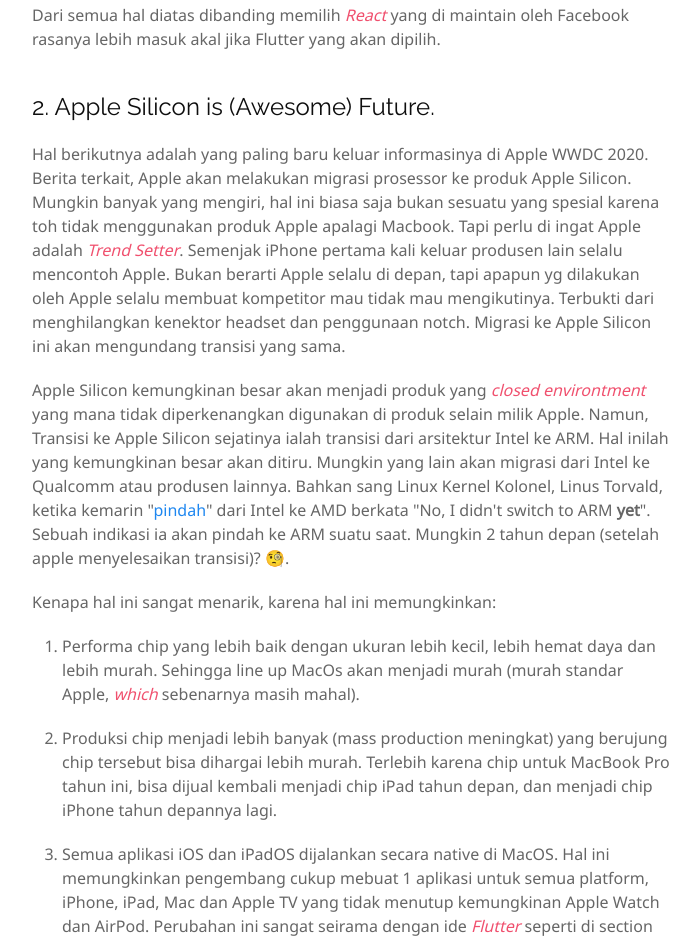
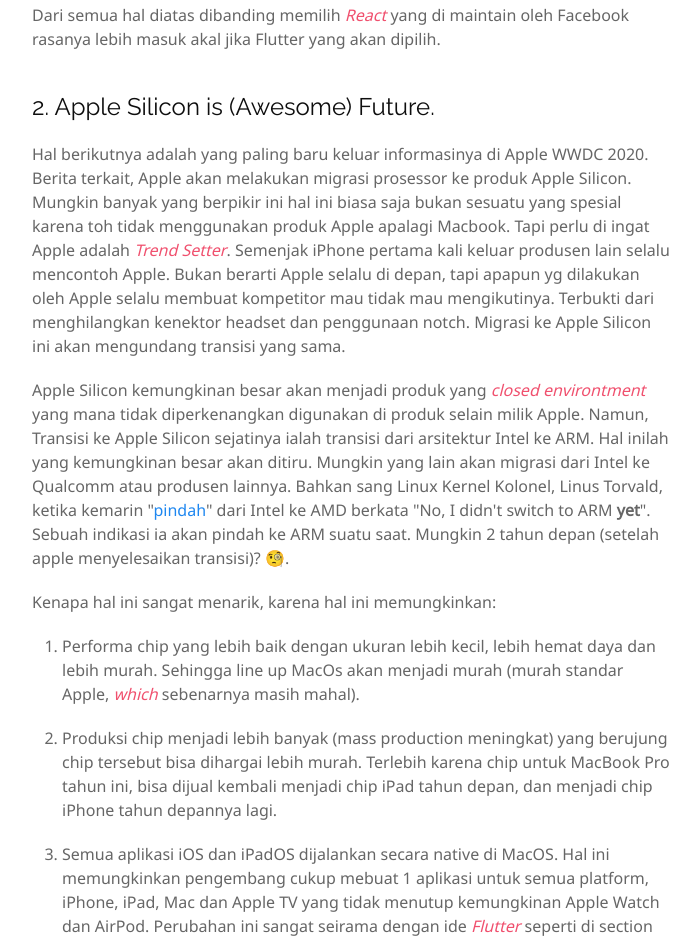
Before and after one commit to alifgiant/my-personal-site, a Gatsby site: page /blog/2020-07-12-lets-talk-about-future-technology/ in a window 1280 px wide. Shown: the part 2737-3679 px from the top of the page, without its empty margins (288-988 px from the left). Built offline with nearby package versions, Linux system fonts and the light colour scheme; Gatsby itself is replaced by a stand-in of ours.

Commit message:
Update Blog “2020-07-12-lets-talk-about-future-technology”

```diff
--- a/content/blog/2020-07-12-lets-talk-about-future-technology.md
+++ b/content/blog/2020-07-12-lets-talk-about-future-technology.md
@@ -45,7 +45,7 @@ Saat ini React unggul secara jumlah component dan besar komunitas. Namun saya ra
 Dari semua hal diatas dibanding memilih _React_ yang di maintain oleh Facebook rasanya lebih masuk akal jika Flutter yang akan dipilih.
 
 ## 2. Apple Silicon is (Awesome) Future.
-Hal berikutnya adalah yang paling baru keluar informasinya di Apple WWDC 2020. Berita terkait, Apple akan melakukan migrasi prosessor ke produk Apple Silicon. Mungkin banyak yang mengiri, hal ini biasa saja bukan sesuatu yang spesial karena toh tidak menggunakan produk Apple apalagi Macbook. Tapi perlu di ingat Apple adalah _Trend Setter_. Semenjak iPhone pertama kali keluar produsen lain selalu mencontoh Apple. Bukan berarti Apple selalu di depan, tapi apapun yg dilakukan oleh Apple selalu membuat kompetitor mau tidak mau mengikutinya. Terbukti dari menghilangkan kenektor headset dan penggunaan notch. Migrasi ke Apple Silicon ini akan mengundang transisi yang sama.
+Hal berikutnya adalah yang paling baru keluar informasinya di Apple WWDC 2020. Berita terkait, Apple akan melakukan migrasi prosessor ke produk Apple Silicon. Mungkin banyak yang berpikir ini hal ini biasa saja bukan sesuatu yang spesial karena toh tidak menggunakan produk Apple apalagi Macbook. Tapi perlu di ingat Apple adalah _Trend Setter_. Semenjak iPhone pertama kali keluar produsen lain selalu mencontoh Apple. Bukan berarti Apple selalu di depan, tapi apapun yg dilakukan oleh Apple selalu membuat kompetitor mau tidak mau mengikutinya. Terbukti dari menghilangkan kenektor headset dan penggunaan notch. Migrasi ke Apple Silicon ini akan mengundang transisi yang sama.
 
 Apple Silicon kemungkinan besar akan menjadi produk yang _closed environtment_ yang mana tidak diperkenangkan digunakan di produk selain milik Apple. Namun, Transisi ke Apple Silicon sejatinya ialah transisi dari arsitektur Intel ke ARM. Hal inilah yang kemungkinan besar akan ditiru. Mungkin yang lain akan migrasi dari Intel ke Qualcomm atau produsen lainnya. Bahkan sang Linux Kernel Kolonel, Linus Torvald, ketika kemarin "[pindah](https://www.techspot.com/news/85364-linus-torvalds-abandons-intel-amd-after-15-years.html)" dari Intel ke AMD berkata "No, I didn't switch to ARM **yet**". Sebuah indikasi ia akan pindah ke ARM suatu saat. Mungkin 2 tahun depan (setelah apple menyelesaikan transisi)? 🧐.
 
```
